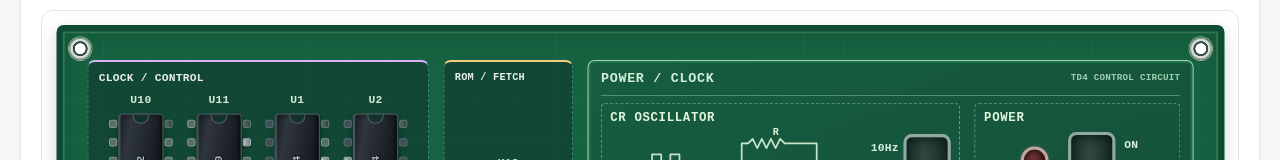
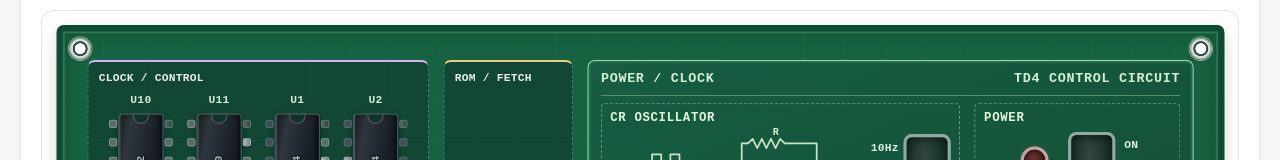
Before and after one commit to naoiw/td4, a website with bundled scripts: page index.html in a window 1280 px wide. Shown: the part 409-569 px from the top of the page. Built offline with nearby package versions, Linux system fonts and the light colour scheme.

Commit message:
style: unify IC block silk heading typography

```diff
--- a/assets/css/circuit-board.css
+++ b/assets/css/circuit-board.css
@@ -547,7 +547,6 @@
   flex-direction:column;
 }
 .ic-role-fetch .ic-role-head{margin-bottom:10px}
-.ic-role-fetch .ic-role-head strong{font-size:10px}
 .ic-role-fetch .ic-role-rack{
   display:flex;
   flex:1;
@@ -704,7 +703,6 @@
 .rom-zone{display:flex;flex-direction:column;gap:28px;align-self:stretch}
 .board-control-bay{display:grid;grid-template-columns:minmax(0,1.4fr) minmax(0,.8fr);grid-template-rows:auto auto;gap:7px 14px;border:1px solid #a9d4b4;border-radius:7px;padding:9px 12px 9px;background:linear-gradient(155deg,#165d42,#145138);box-shadow:inset 0 0 0 2px #1d704d}
 .pcb-control-heading{grid-column:1/-1;display:flex;align-items:center;justify-content:space-between;border-bottom:1px solid #8abda188;padding-bottom:8px;color:#d4efd8;font:800 13px/1.2 ui-monospace,monospace;letter-spacing:.7px}
-.pcb-control-heading span{font-size:9px;font-weight:650;letter-spacing:.2px;color:#9fcfb2}
 .pcb-power-area,.pcb-osc-area{position:relative;min-width:0;padding:6px 8px 5px;border:1px dashed #b9dbc080;border-radius:4px}
 .pcb-silk-heading{display:flex;gap:9px;align-items:center;white-space:nowrap;color:#e2f6de;font:800 12px ui-monospace,monospace;letter-spacing:.65px}
 .pcb-silk-heading span{font-size:9px;font-weight:650;color:#a6cdb4}
```
